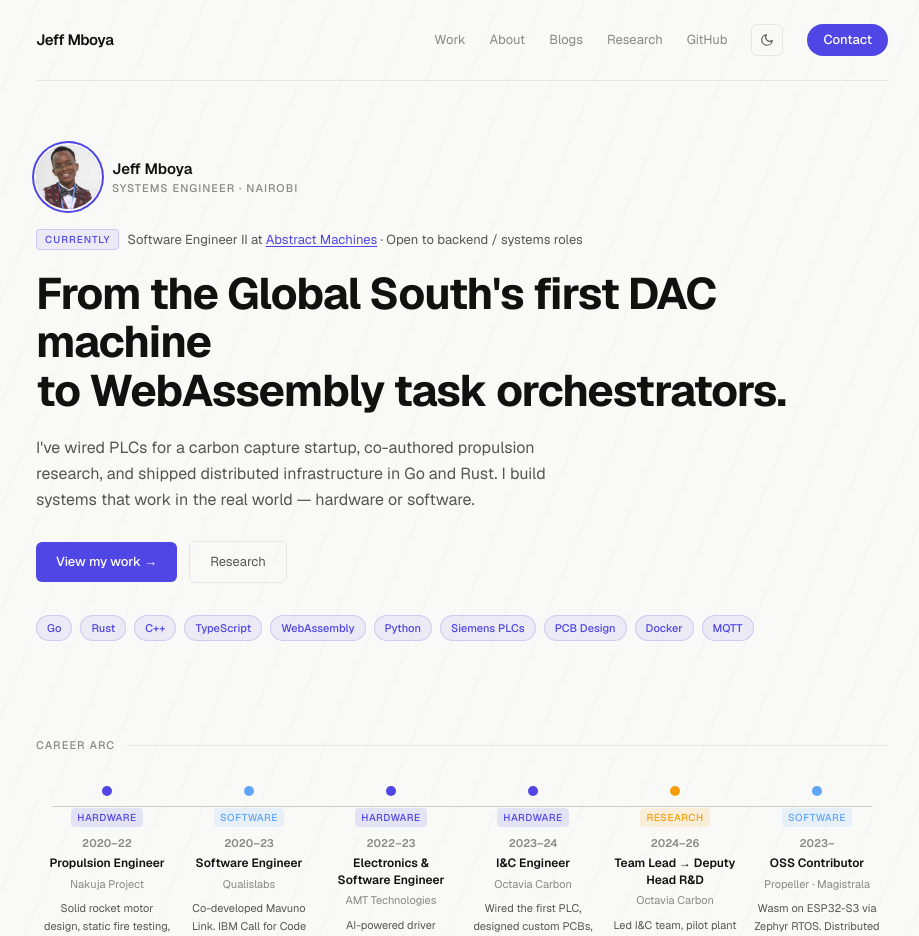
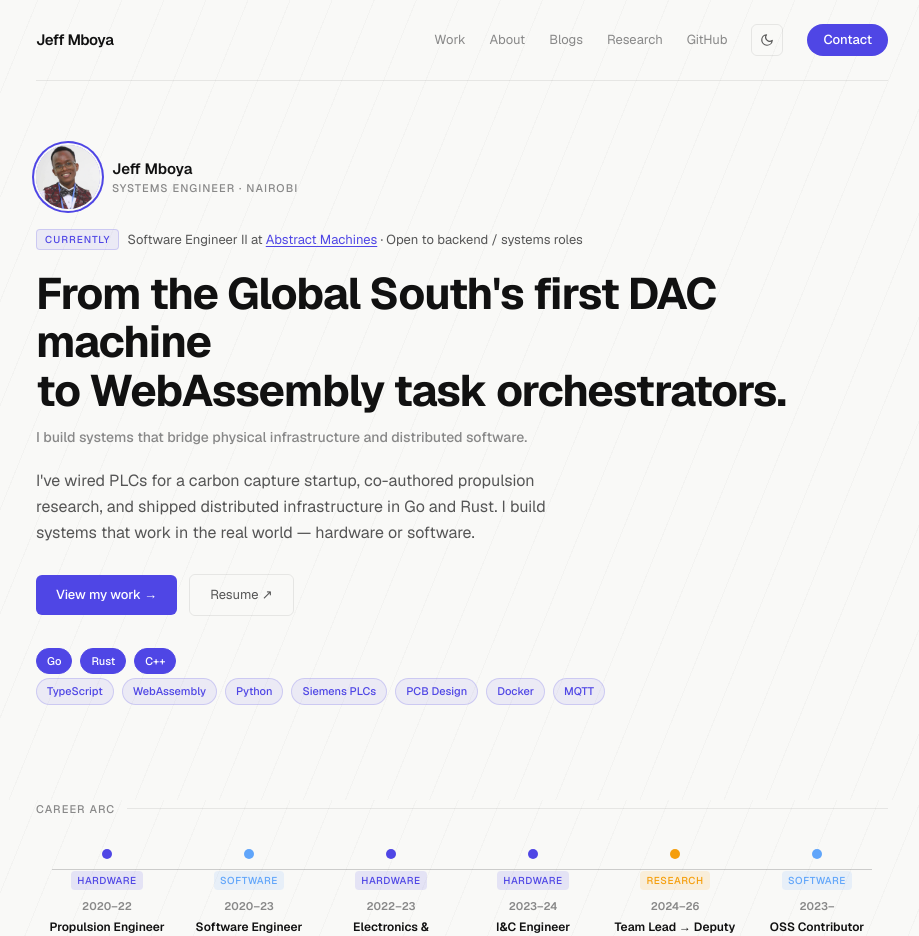
Before and after one commit to JeffMboya/portfolio, a Next.js app: page / in a window 1280 px wide. Shown: the top 936 px of the page, without its empty margins (178-1097 px from the left). Built offline with nearby package versions, Linux system fonts and the light colour scheme.

Commit message:
ceo review: skills hierarchy, tagline, resume CTA, timeline impact lines

```diff
--- a/components/Hero.tsx
+++ b/components/Hero.tsx
@@ -2,10 +2,8 @@ import Link from 'next/link'
 import Image from 'next/image'
 import StackPill from './StackPill'
 
-const stack = [
-  'Go', 'Rust', 'C++', 'TypeScript', 'WebAssembly',
-  'Python', 'Siemens PLCs', 'PCB Design', 'Docker', 'MQTT',
-]
+const primaryStack = ['Go', 'Rust', 'C++']
+const secondaryStack = ['TypeScript', 'WebAssembly', 'Python', 'Siemens PLCs', 'PCB Design', 'Docker', 'MQTT']
 
 export default function Hero() {
   return (
@@ -54,10 +52,13 @@ export default function Hero() {
         </span>
       </div>
 
-      <h1 className="text-[44px] font-bold leading-[1.1] tracking-tight mb-5" style={{ color: 'var(--foreground)' }}>
+      <h1 className="text-[44px] font-bold leading-[1.1] tracking-tight mb-3" style={{ color: 'var(--foreground)' }}>
         From the Global South&apos;s first DAC machine<br />
         to WebAssembly task orchestrators.
       </h1>
+      <p className="text-[14px] font-medium mb-5" style={{ color: 'var(--muted-dim)' }}>
+        I build systems that bridge physical infrastructure and distributed software.
+      </p>
       <p className="text-[16px] leading-relaxed max-w-[560px] mb-7" style={{ color: 'var(--muted)' }}>
         I&apos;ve wired PLCs for a carbon capture startup, co-authored propulsion
         research, and shipped distributed infrastructure in Go and Rust. I build
@@ -71,16 +72,23 @@ export default function Hero() {
         >
           View my work →
         </Link>
-        <Link
-          href="/research"
+        <a
+          href="/resume.pdf"
+          target="_blank"
+          rel="noopener noreferrer"
           className="text-[13px] px-5 py-2.5 rounded-md transition-colors duration-150"
           style={{ color: 'var(--muted)', border: '1px solid var(--border)' }}
         >
-          Research
-        </Link>
+          Resume ↗
+        </a>
+      </div>
+      <div className="flex flex-wrap gap-2 mb-1">
+        {primaryStack.map((s) => (
+          <StackPill key={s} label={s} primary />
+        ))}
       </div>
       <div className="flex flex-wrap gap-2">
-        {stack.map((s) => (
+        {secondaryStack.map((s) => (
           <StackPill key={s} label={s} />
         ))}
       </div>
--- a/components/StackPill.tsx
+++ b/components/StackPill.tsx
@@ -1,12 +1,17 @@
 interface StackPillProps {
   label: string
+  primary?: boolean
 }
 
-export default function StackPill({ label }: StackPillProps) {
+export default function StackPill({ label, primary }: StackPillProps) {
   return (
     <span
       className="inline-block text-[11px] px-2.5 py-1 rounded-full font-medium"
-      style={{
+      style={primary ? {
+        backgroundColor: 'var(--accent)',
+        border: '1px solid var(--accent)',
+        color: 'var(--accent-text)',
+      } : {
         backgroundColor: 'var(--accent-light)',
         border: '1px solid var(--accent-muted)',
         color: 'var(--accent)',
--- a/components/Timeline.tsx
+++ b/components/Timeline.tsx
@@ -4,6 +4,7 @@ const milestones = [
     role: 'Propulsion Engineer',
     org: 'Nakuja Project',
     track: 'Hardware',
+    impact: 'Designed solid rocket motors; published at JKUAT-COETEC 2024.',
     detail: 'Solid rocket motor design, static fire testing, and DAQ. Published at JKUAT-COETEC 2024.',
   },
   {
@@ -11,6 +12,7 @@ const milestones = [
     role: 'Software Engineer',
     org: 'Qualislabs',
     track: 'Software',
+    impact: 'IBM Call for Code 2021 global winner.',
     detail: 'Co-developed Mavuno Link. IBM Call for Code 2021 global winner.',
   },
   {
@@ -18,6 +20,7 @@ const milestones = [
     role: 'Electronics & Software Engineer',
     org: 'AMT Technologies',
     track: 'Hardware',
+    impact: 'Built AI driver assistance — sensor fusion + embedded C.',
     detail: 'AI-powered driver assistance system — sensor fusion, computer vision, embedded C.',
   },
   {
@@ -25,6 +28,7 @@ const milestones = [
     role: 'I&C Engineer',
     org: 'Octavia Carbon',
     track: 'Hardware',
+    impact: "Built Nairobi's first DAC plant control system and custom PCBs.",
     detail: 'Wired the first PLC, designed custom PCBs, and led migration to ESP32-based controllers for TRL 4–6 machines.',
   },
   {
@@ -32,6 +36,7 @@ const milestones = [
     role: 'Team Lead → Deputy Head R&D',
     org: 'Octavia Carbon',
     track: 'Research',
+    impact: 'Led I&C team through TRL 6; CFD airflow paper at SRI 2025.',
     detail: 'Led I&C team, pilot plant ops, and co-led R&D. CFD airflow paper at SRI 2025.',
   },
   {
@@ -39,6 +44,7 @@ const milestones = [
     role: 'OSS Contributor',
     org: 'Propeller · Magistrala',
     track: 'Software',
+    impact: 'Wasm on ESP32-S3; distributed task orchestration in Go + Rust.',
     detail: 'Wasm on ESP32-S3 via Zephyr RTOS. Distributed task orchestration in Go + Rust.',
   },
 ]
@@ -92,8 +98,8 @@ export default function Timeline() {
             <div className="text-[11px] text-center mb-2" style={{ color: 'var(--muted-dim)' }}>
               {m.org}
             </div>
-            <div className="text-[11px] text-center leading-relaxed" style={{ color: 'var(--muted)' }}>
-              {m.detail}
+            <div className="text-[11px] text-center font-medium leading-snug mb-1" style={{ color: 'var(--foreground)' }}>
+              {m.impact}
             </div>
           </div>
         ))}
@@ -128,7 +134,7 @@ export default function Timeline() {
                 {m.role}
               </div>
               <div className="text-[12px] mb-1" style={{ color: 'var(--muted-dim)' }}>{m.org}</div>
-              <div className="text-[12px] leading-relaxed" style={{ color: 'var(--muted)' }}>{m.detail}</div>
+              <div className="text-[12px] font-medium leading-snug" style={{ color: 'var(--foreground)' }}>{m.impact}</div>
             </div>
           </div>
         ))}
```
